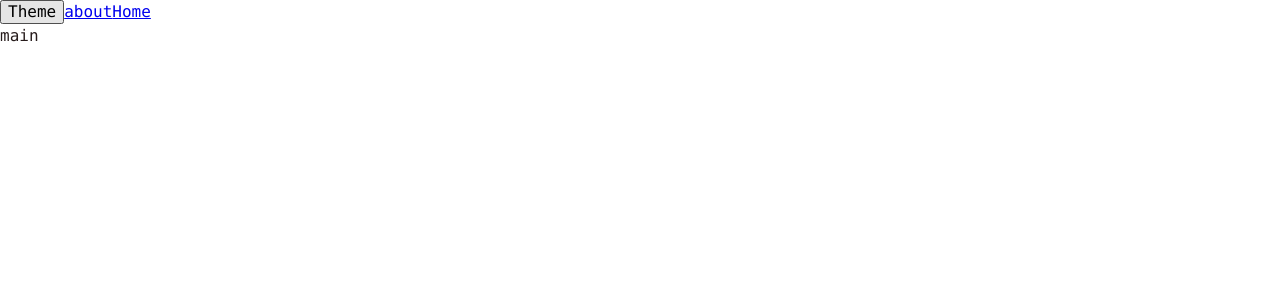
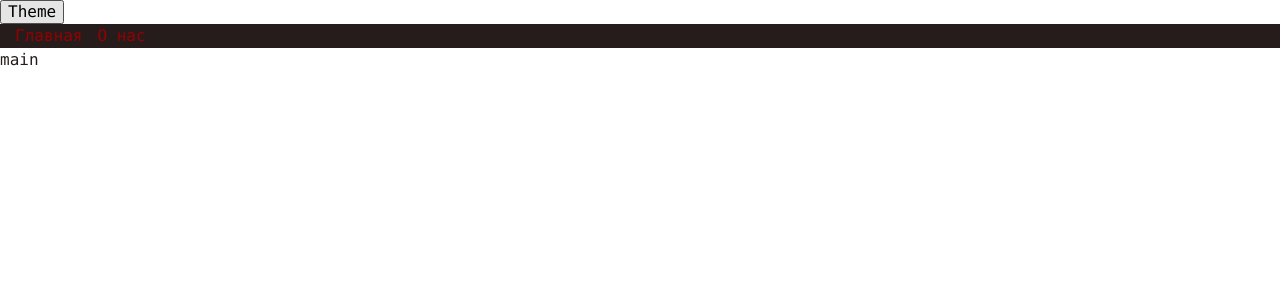
Before and after one commit to tkmanap/production, a React app: page / in a window 1280 px wide. Shown: the top 300 px of the page. Built offline with nearby package versions, Linux system fonts and the light colour scheme.

Commit message:
1.4.3 AppLink, fix css loader

```diff
--- a/package.json
+++ b/package.json
@@ -14,7 +14,6 @@
     "@types/node": "^22.13.4",
     "@types/react-dom": "^19.0.4",
     "@types/webpack": "^5.28.5",
-    "@types/webpack-dev-server": "^4.7.2",
     "css-loader": "^7.1.2",
     "mini-css-extract-plugin": "^2.9.2",
     "sass": "^1.85.1",
--- a/src/app/App.tsx
+++ b/src/app/App.tsx
@@ -1,11 +1,10 @@
 import './styles/index.scss'
 import React from 'react';
-import {Link} from "react-router";
 import {classNames} from "shared/lib/classNames/classNames";
-
 
 import {useTheme} from 'app/providers/ThemeProvider';
 import {AppRouter} from "app/providers/router";
+import {Header} from "widgets/Header";
 
 
 const App = () => {
@@ -14,8 +13,7 @@ const App = () => {
     return (
         <div className={classNames('app', {}, [theme])}>
             <button onClick={toggleTheme}>Theme</button>
-            <Link to={'/about'}>about</Link>
-            <Link to={'/'}>Home</Link>
+            <Header />
             <AppRouter/>
         </div>
     )
--- a/src/app/types/global.d.ts
+++ b/src/app/types/global.d.ts
@@ -1,2 +1,2 @@
 declare module "*.module.css";
-declare module "*.module.scss";
+declare module '*.scss'
--- a/src/shared/lib/classNames/classNames.ts
+++ b/src/shared/lib/classNames/classNames.ts
@@ -1,6 +1,6 @@
 type Mods = Record<string, boolean | string>
 
-export function classNames(cls: string, mods: Mods, add: string[]): string {
+export function classNames(cls: string, mods?: Mods, add?: string[]): string {
     return [
         cls,
         ...add,
--- /dev/null
+++ b/src/shared/ui/AppLink.module.scss
@@ -0,0 +1,11 @@
+.AppLink {
+  color: white;
+}
+
+.primary {
+  color: var(--primary-color);
+}
+
+.secondary {
+  color: var(--secondary-color);
+}
--- /dev/null
+++ b/src/shared/ui/AppLink.tsx
@@ -0,0 +1,30 @@
+import {classNames} from "shared/lib/classNames/classNames";
+import * as s from './AppLink.module.scss'
+import React from "react";
+import {Link, LinkProps} from "react-router";
+
+export enum AppLinkTheme {
+    PRIMARY = 'primary',
+    SECONDARY = 'secondary'
+}
+
+interface AppLinkProps extends LinkProps {
+    className?: string;
+    theme?: AppLinkTheme
+}
+
+const AppLink: React.FC<AppLinkProps> = (props) => {
+    const {
+        to,
+        className,
+        children,
+        theme = AppLinkTheme.PRIMARY
+    } = props
+    return (
+        <Link to={to} className={classNames(s.AppLink, {}, [className, s[theme]])}>
+            {children}
+        </Link>
+    );
+};
+
+export default AppLink;
--- /dev/null
+++ b/src/widgets/Header/index.ts
@@ -0,0 +1,3 @@
+import Header from "./ui/Header"
+
+export {Header}
--- /dev/null
+++ b/src/widgets/Header/ui/Header.module.scss
@@ -0,0 +1,14 @@
+.header{
+  background: #271c1c;
+  color: white;
+}
+
+a{
+  text-decoration: none;
+  color: white;
+}
+
+.link{
+  margin-right: 15px;
+  margin-left: 15px;
+}
--- /dev/null
+++ b/src/widgets/Header/ui/Header.tsx
@@ -0,0 +1,28 @@
+import * as s from './Header.module.scss';
+import {classNames} from "shared/lib/classNames/classNames";
+import AppLink, {AppLinkTheme} from "shared/ui/AppLink";
+
+
+interface HeaderProps {
+    className?: string;
+}
+
+const Header = ({className}: HeaderProps) => {
+    return (
+        <div className={classNames(s.header, {}, [className])}>
+            <AppLink
+                theme={AppLinkTheme.SECONDARY}
+                className={s.link}
+                to={'/'}>
+                Главная
+            </AppLink>
+            <AppLink
+                theme={AppLinkTheme.SECONDARY}
+                to={'/about'}>
+                О нас
+            </AppLink>
+        </div>
+    );
+};
+
+export default Header;
--- a/tsconfig.json
+++ b/tsconfig.json
@@ -9,7 +9,9 @@
     "moduleResolution": "node",
     "baseUrl": ".",
     "paths": {
-      "*": ["./src/*"]
+      "*": [
+        "./src/*"
+      ]
     },
     "esModuleInterop": true,
     "allowSyntheticDefaultImports": true,
--- a/webpack.config.ts
+++ b/webpack.config.ts
@@ -5,7 +5,7 @@ import path from "path";
 
 export default (env: BuildEnv) => {
     const paths: BuildPaths = {
-        entry: path.resolve(__dirname, 'src', 'index.ts'),
+        entry: path.resolve(__dirname, 'src', 'index.tsx'),
         build: path.resolve(__dirname, 'build'),
         html: path.resolve(__dirname, 'public', 'index.html'),
         src: path.resolve(__dirname, 'src')
```
Also changed, not shown: 3 other files (tests, documents, lock files or other folders).
